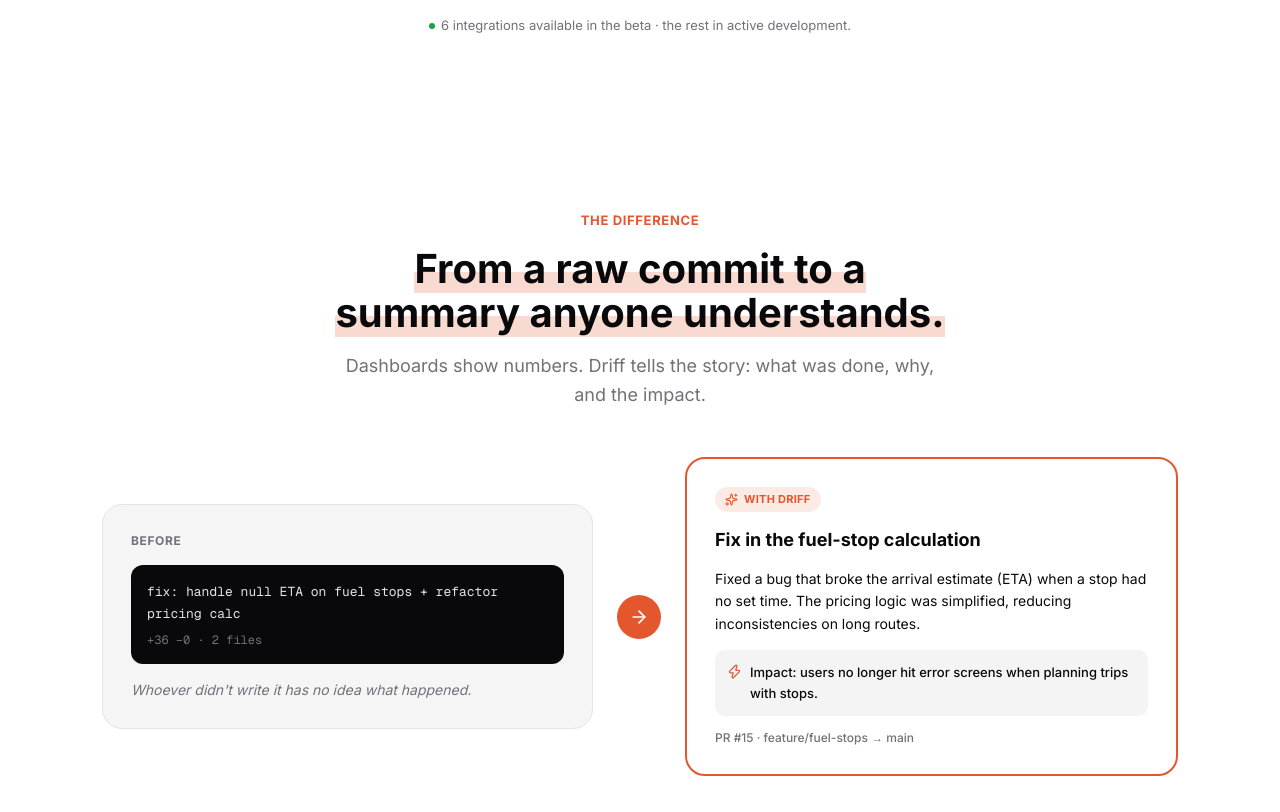
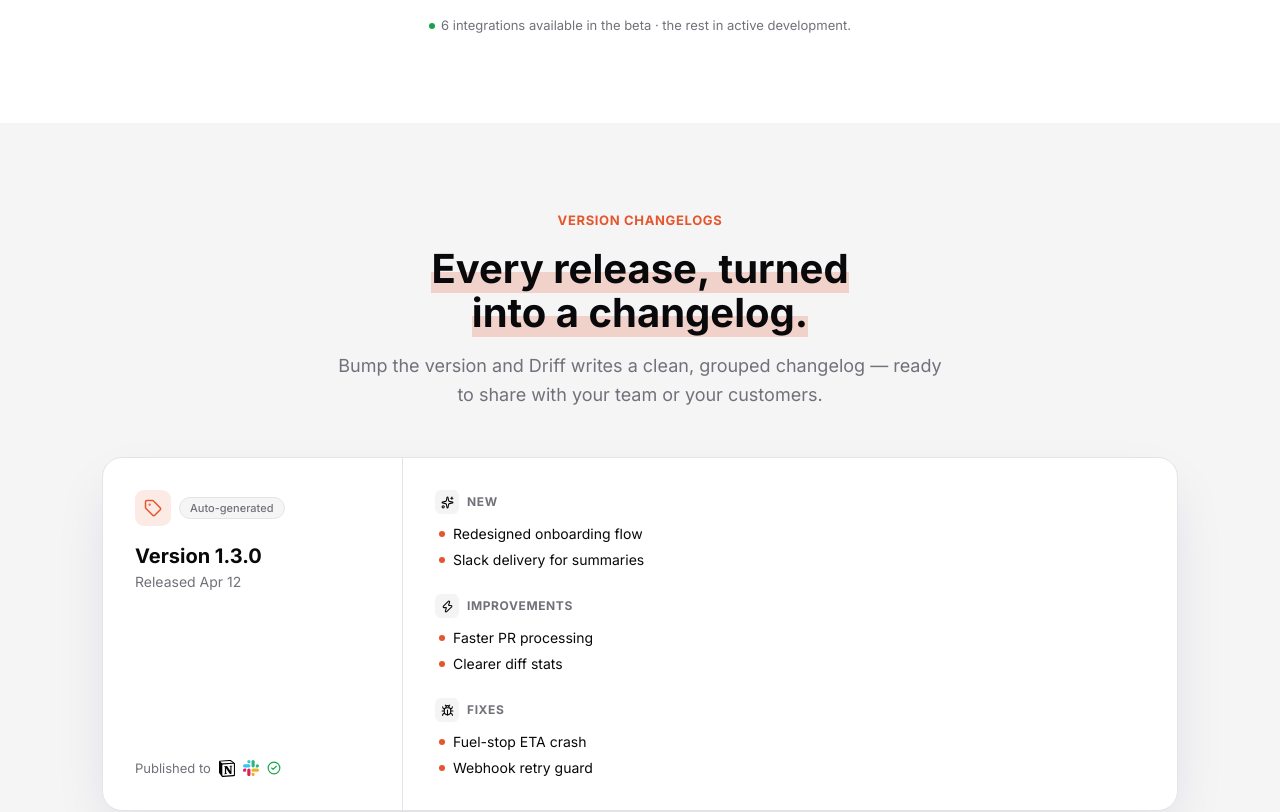
Before and after one commit to AntonyLajes/driff-landing-page, a React (Vite) app: page / in a window 1280 px wide. Shown: the part 5400-6212 px from the top of the page. Built offline with nearby package versions, Linux system fonts and the light colour scheme; no server answers.

Commit message:
feat: dedicated Version Changelog showcase section
- release-notes mock: version + auto-generated tag + grouped changes (New/Improvements/Fixes)
- 'published to' Notion/Slack with delivered check
- placed between Integrations and BeforeAfter (clean tone alternation); 5 languages

```diff
--- a/src/App.tsx
+++ b/src/App.tsx
@@ -3,6 +3,7 @@
 import { analytics, initAnalytics } from './lib/analytics'
 import { AskDriff } from './components/AskDriff'
 import { BeforeAfter } from './components/BeforeAfter'
+import { Changelog } from './components/Changelog'
 import { Faq } from './components/Faq'
 import { Features } from './components/Features'
 import { Footer } from './components/Footer'
@@ -44,6 +45,9 @@
           <Integrations />
         </Reveal>
         <Reveal>
+          <Changelog />
+        </Reveal>
+        <Reveal>
           <BeforeAfter />
         </Reveal>
         <Reveal>
--- /dev/null
+++ b/src/components/Changelog.tsx
@@ -0,0 +1,75 @@
+import { Bug, CircleCheck, Sparkles, Tag, Zap, type LucideIcon } from 'lucide-react'
+
+import { useCopy } from '@/i18n'
+import { BrandIcon } from './BrandIcon'
+import { Section, SectionHead } from './primitives'
+
+const GROUP_ICONS: LucideIcon[] = [Sparkles, Zap, Bug]
+
+export function Changelog() {
+  const { changelog } = useCopy()
+
+  return (
+    <Section id="changelog" tone="canvas">
+      <SectionHead
+        eyebrow={changelog.eyebrow}
+        eyebrowTone="primary"
+        title={changelog.title}
+        subtitle={changelog.subtitle}
+      />
+
+      <div className="shadow-window mt-12 overflow-hidden rounded-card border border-line bg-card">
+        <div className="flex flex-col lg:flex-row">
+          {/* Release meta */}
+          <div className="flex flex-col gap-4 border-b border-line p-6 sm:p-8 lg:w-[300px] lg:border-b-0 lg:border-r">
+            <div className="flex items-center gap-2">
+              <span className="flex size-9 items-center justify-center rounded-[9px] bg-primary-soft">
+                <Tag size={18} className="text-primary" />
+              </span>
+              <span className="rounded-pill border border-line bg-canvas px-2.5 py-0.5 text-[11px] font-medium text-muted-foreground">
+                {changelog.autoTag}
+              </span>
+            </div>
+            <div className="flex flex-col gap-0.5">
+              <h3 className="text-xl font-bold text-foreground">{changelog.version}</h3>
+              <span className="text-sm text-muted-foreground">{changelog.date}</span>
+            </div>
+            <div className="mt-auto flex items-center gap-2 pt-2">
+              <span className="text-[13px] text-muted-foreground">{changelog.publishedTo}</span>
+              <BrandIcon name="notion" size={16} />
+              <BrandIcon name="slack" size={16} />
+              <CircleCheck size={14} className="text-success" />
+            </div>
+          </div>
+
+          {/* Grouped changes */}
+          <div className="flex flex-1 flex-col gap-6 p-6 sm:p-8">
+            {changelog.groups.map((group, i) => {
+              const Icon = GROUP_ICONS[i]
+              return (
+                <div key={group.label} className="flex flex-col gap-2.5">
+                  <div className="flex items-center gap-2">
+                    <span className="flex size-6 items-center justify-center rounded-md bg-muted">
+                      <Icon size={13} className="text-foreground" />
+                    </span>
+                    <span className="text-xs font-bold uppercase tracking-wider text-muted-foreground">
+                      {group.label}
+                    </span>
+                  </div>
+                  <ul className="flex flex-col gap-1.5 pl-1">
+                    {group.items.map((item) => (
+                      <li key={item} className="flex items-start gap-2 text-sm text-foreground">
+                        <span className="mt-[7px] size-1.5 shrink-0 rounded-full bg-primary" />
+                        {item}
+                      </li>
+                    ))}
+                  </ul>
+                </div>
+              )
+            })}
+          </div>
+        </div>
+      </div>
+    </Section>
+  )
+}
--- a/src/i18n/locales/de.ts
+++ b/src/i18n/locales/de.ts
@@ -132,6 +132,21 @@
     reportMeta: '12 Änderungen · 4 PRs · 2 Releases',
     generating: "Dokument wird erstellt…",
   },
+  changelog: {
+    eyebrow: 'VERSIONS-CHANGELOGS',
+    title: 'Jedes Release wird zu einem Changelog.',
+    subtitle:
+      'Erhöhe die Version und Driff schreibt ein sauberes, gruppiertes Changelog — bereit zum Teilen mit deinem Team oder deinen Kunden.',
+    version: 'Version 1.3.0',
+    date: 'Veröffentlicht am 12. Apr',
+    autoTag: 'Automatisch erstellt',
+    publishedTo: 'Veröffentlicht in',
+    groups: [
+      { label: 'Neu', items: ['Neues Onboarding', 'Slack-Zustellung für Zusammenfassungen'] },
+      { label: 'Verbesserungen', items: ['Schnellere PR-Verarbeitung', 'Klarere Diff-Statistiken'] },
+      { label: 'Fixes', items: ['Crash bei Tankstopp-ETA', 'Webhook-Retry-Guard'] },
+    ],
+  },
   integrations: {
     eyebrow: 'INTEGRATIONEN',
     title: 'Verbinde deine Quellen. Liefere, wo das Team schon arbeitet.',
--- a/src/i18n/locales/en.ts
+++ b/src/i18n/locales/en.ts
@@ -130,6 +130,21 @@
     reportMeta: '12 changes · 4 PRs · 2 releases',
     generating: "Generating document…",
   },
+  changelog: {
+    eyebrow: 'VERSION CHANGELOGS',
+    title: 'Every release, turned into a changelog.',
+    subtitle:
+      'Bump the version and Driff writes a clean, grouped changelog — ready to share with your team or your customers.',
+    version: 'Version 1.3.0',
+    date: 'Released Apr 12',
+    autoTag: 'Auto-generated',
+    publishedTo: 'Published to',
+    groups: [
+      { label: 'New', items: ['Redesigned onboarding flow', 'Slack delivery for summaries'] },
+      { label: 'Improvements', items: ['Faster PR processing', 'Clearer diff stats'] },
+      { label: 'Fixes', items: ['Fuel-stop ETA crash', 'Webhook retry guard'] },
+    ],
+  },
   integrations: {
     eyebrow: 'INTEGRATIONS',
     title: 'Connect your sources. Deliver where the team already works.',
--- a/src/i18n/locales/es.ts
+++ b/src/i18n/locales/es.ts
@@ -132,6 +132,21 @@
     reportMeta: '12 cambios · 4 PRs · 2 releases',
     generating: "Generando documento…",
   },
+  changelog: {
+    eyebrow: 'CHANGELOGS DE VERSIONES',
+    title: 'Cada release se convierte en un changelog.',
+    subtitle:
+      'Subes la versión y Driff escribe un changelog limpio y agrupado — listo para compartir con tu equipo o tus clientes.',
+    version: 'Versión 1.3.0',
+    date: 'Publicada el 12 abr',
+    autoTag: 'Generado automáticamente',
+    publishedTo: 'Publicado en',
+    groups: [
+      { label: 'Novedades', items: ['Nuevo flujo de onboarding', 'Entrega de resúmenes en Slack'] },
+      { label: 'Mejoras', items: ['Procesamiento de PR más rápido', 'Estadísticas de diff más claras'] },
+      { label: 'Correcciones', items: ['Crash del ETA en paradas', 'Guard de reintento en webhook'] },
+    ],
+  },
   integrations: {
     eyebrow: 'INTEGRACIONES',
     title: 'Conecta tus fuentes. Entrega donde el equipo ya trabaja.',
--- a/src/i18n/locales/pt.ts
+++ b/src/i18n/locales/pt.ts
@@ -132,6 +132,21 @@
     reportMeta: '12 mudanças · 4 PRs · 2 releases',
     generating: "Gerando documento…",
   },
+  changelog: {
+    eyebrow: 'CHANGELOG DE VERSÕES',
+    title: 'Cada release vira um changelog.',
+    subtitle:
+      'Bumpou a versão e o Driff escreve um changelog limpo e agrupado — pronto pra compartilhar com o time ou com seus clientes.',
+    version: 'Versão 1.3.0',
+    date: 'Lançada em 12 de abr',
+    autoTag: 'Gerado automaticamente',
+    publishedTo: 'Publicado em',
+    groups: [
+      { label: 'Novidades', items: ['Novo fluxo de onboarding', 'Entrega de resumos no Slack'] },
+      { label: 'Melhorias', items: ['Processamento de PR mais rápido', 'Estatísticas de diff mais claras'] },
+      { label: 'Correções', items: ['Crash no ETA das paradas', 'Guard de retry no webhook'] },
+    ],
+  },
   integrations: {
     eyebrow: 'INTEGRAÇÕES',
     title: 'Conecte suas origens. Entregue onde o time já trabalha.',
--- a/src/i18n/locales/zh.ts
+++ b/src/i18n/locales/zh.ts
@@ -130,6 +130,20 @@
     reportMeta: '12 项变更 · 4 个 PR · 2 个版本',
     generating: "正在生成文档…",
   },
+  changelog: {
+    eyebrow: '版本 CHANGELOG',
+    title: '每次发布都变成一份 changelog。',
+    subtitle: '提升版本号，Driff 就会写出一份清晰、分组的 changelog——可直接分享给团队或客户。',
+    version: '版本 1.3.0',
+    date: '4 月 12 日发布',
+    autoTag: '自动生成',
+    publishedTo: '已发布到',
+    groups: [
+      { label: '新功能', items: ['全新的引导流程', '支持将摘要发送到 Slack'] },
+      { label: '改进', items: ['更快的 PR 处理', '更清晰的 diff 统计'] },
+      { label: '修复', items: ['修复加油站停靠的 ETA 崩溃', 'webhook 重试保护'] },
+    ],
+  },
   integrations: {
     eyebrow: '集成',
     title: '连接你的来源，发往团队已经在用的地方。',
```
